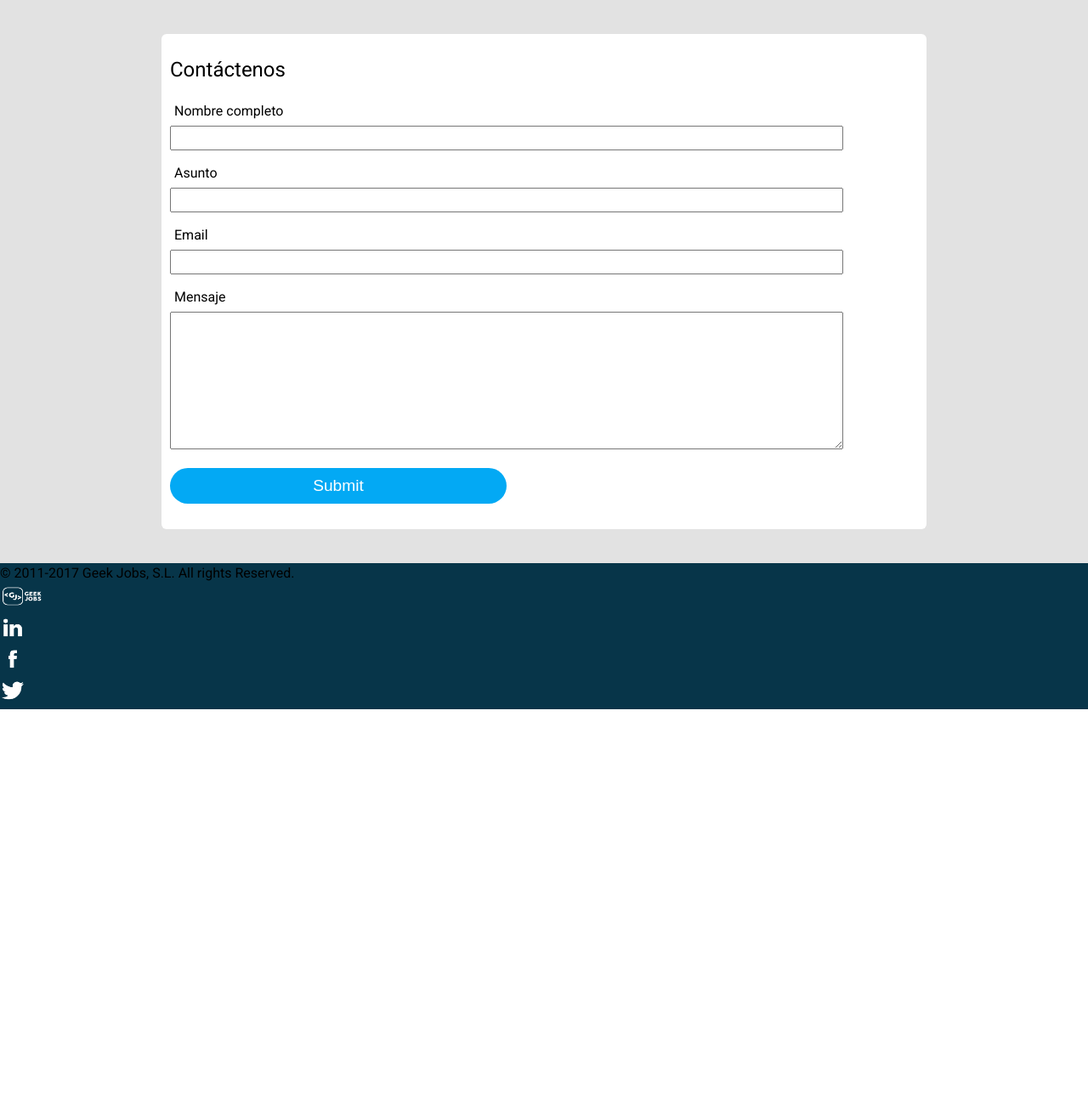
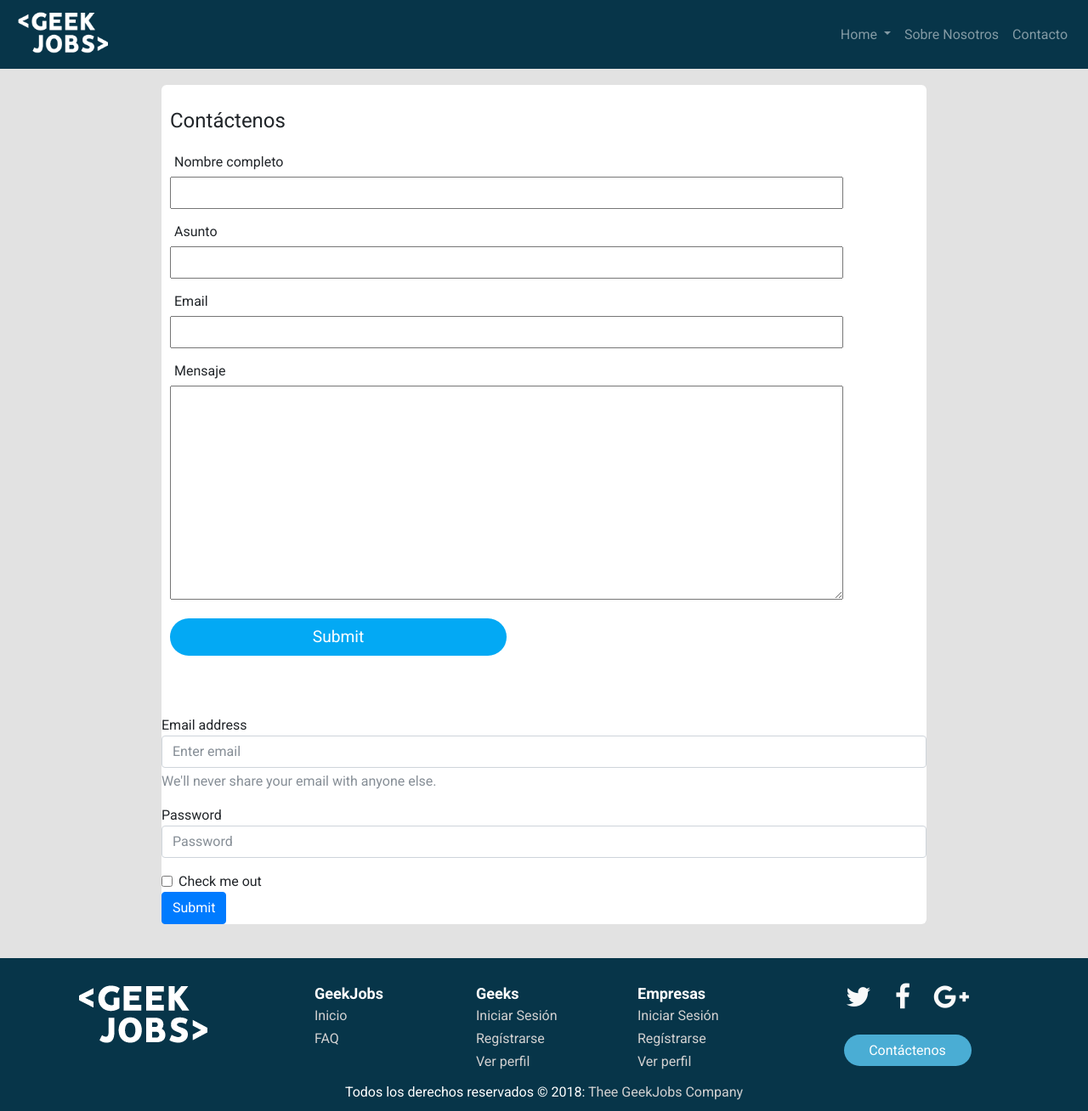
Before and after one commit to JLDRM/Caso-Pr-ctico-Front-End-J3IM, a PHP site: page /contact.html in a window 1280 px wide. Shown: the whole page at 85% size. Before the commit the page ends 835 px from the top, so only its background shows below. Run offline with PHP 8.4, Linux system fonts and the light colour scheme.

Commit message:
Estilo Navbar separado
- Mejoras en pagina de contacto, perfil usuario, ...

```diff
--- /dev/null
+++ b/assets/css/navbar.css
@@ -0,0 +1,39 @@
+
+/* NAVBAR */
+.navbar-brand {
+    width:50px;
+}
+.navbar {
+    background-color: #073549;
+}
+.navbarscroll {
+    background-color: #272727;
+    transition: 1s;
+}
+video {
+        max-width: 100%;
+        height: auto;
+        background: rgba(0,0,0,1);
+  }
+
+.videorelative {
+    position: relative;
+}
+/* EFECTO DROPDOWN*/
+  .dropdown-menu {
+    background-color: #073549;
+    transition: 1s;
+    padding-left: 30%;
+    border: 0;
+  }
+
+  .dropdown-scroll {
+    background-color: #272727;
+    transition: 1s;
+    padding-left: 30%;
+    border: 0;
+  }
+
+  .dropdown-menu a {
+    color: white;
+  }
--- a/assets/css/perfil_usuario.css
+++ b/assets/css/perfil_usuario.css
@@ -1,4 +1,5 @@
 @import url("./reset.css");
+@import url("./navbar.css");
 @import url("./botones.css");
 @import url("./footer.css");
 html {
@@ -13,7 +14,7 @@ body {
 
 section {
     width: 900px;
-    margin: 40px auto;
+    margin: 100px auto 40px auto;
     background: white;
     border-radius: 6px;
 }
--- a/contact.html
+++ b/contact.html
@@ -9,7 +9,10 @@
     <!-- Fuentes -->
     <link href="https://fonts.googleapis.com/css?family=Roboto:200,400,500,700" rel="stylesheet">
     <!-- Estilos -->
+    <link rel="stylesheet" href="./assets/libs/css/bootstrap/bootstrap.min.css">
+    <link rel="stylesheet" href="https://maxcdn.bootstrapcdn.com/font-awesome/4.7.0/css/font-awesome.min.css">
     <link type="text/css" rel="stylesheet" href="./assets/css/perfil_usuario.css">
+
     <!-- Inicio Favicons -->
     <link rel="icon" type="image/png" sizes="32x32" href="./assets/img/favicon/favicon-32x32.png">
     <link rel="icon" type="image/png" sizes="96x96" href="./assets/img/favicon/favicon-96x96.png">
@@ -21,6 +24,42 @@
 
 <body>
 
+    <!-- empieza navbar -->
+    <nav class="navbar navbar-expand-lg navbar-dark fixed-top nanvbar-custom" id="menu">
+        <!-- contenedor con el logo -->
+        <a class="navbar-brand" href="index.html">
+            <img src="./assets/img/logo1.png" width="115" height="50" alt="">
+        </a>
+        <button class="navbar-toggler" type="button" data-toggle="collapse" data-target="#navbarResponsive" aria-controls="navbarResponsive"
+            aria-expanded="false" aria-label="Toggle navigation">
+            <span class="navbar-toggler-icon"></span>
+        </button>
+        <div class="collapse navbar-collapse" id="navbarResponsive">
+            <ul class="navbar-nav ml-auto">
+                <!-- dropdown de HOME -->
+                <li class="dropdown" class="nav-item active">
+                    <a class="dropdown-toggle nav-link" data-toggle="dropdown" href="">
+                        Home
+                    </a>
+                    <ul class="dropdown-menu" id="menuhome">
+                        <li>
+                            <a href="index.html">Home Usuario</a>
+                        </li>
+                        <li>
+                            <a href="home_empresa.html">Home Empresa</a>
+                        </li>
+                    </ul>
+                </li>
+
+                <li class="nav-item">
+                    <a class="nav-link" href="pagina_construccion.html">Sobre Nosotros</a>
+                </li>
+                <li class="nav-item">
+                    <a class="nav-link" href="pagina_construccion.html">Contacto</a>
+                </li>
+            </ul>
+        </div>
+    </nav>
     <section>
         <div class="cont">
             <div id="contact">
@@ -42,38 +81,115 @@
                 </form>
             </div>
         </div>
+
+        <form>
+                <div class="form-group">
+                  <label for="exampleInputEmail1">Email address</label>
+                  <input type="email" class="form-control" id="exampleInputEmail1" aria-describedby="emailHelp" placeholder="Enter email">
+                  <small id="emailHelp" class="form-text text-muted">We'll never share your email with anyone else.</small>
+                </div>
+                <div class="form-group">
+                  <label for="exampleInputPassword1">Password</label>
+                  <input type="password" class="form-control" id="exampleInputPassword1" placeholder="Password">
+                </div>
+                <div class="form-check">
+                  <input type="checkbox" class="form-check-input" id="exampleCheck1">
+                  <label class="form-check-label" for="exampleCheck1">Check me out</label>
+                </div>
+                <button type="submit" class="btn btn-primary">Submit</button>
+              </form>
     </section>
 
+    <!-- FOOTER -->
     <footer>
-        <div id="copyright">
-            <p> © 2011-2017 Geek Jobs, S.L. All rights Reserved. </p>
+        <div id="gjFooter" class="container">
+            <div class="row">
+                <!-- LOGO -->
+                <div class="col-12 col-sm-12 col-md-3 col-lg-3">
+                    <h5></h5>
+                    <a href="./index.html">
+                        <img src="./assets/img/logo1.png" alt="">
+                    </a>
                 </div>
-        <div id="footerlist">
+                <!-- ================================= -->
+                <!-- LINKS -->
+                <div class="col-12 col-sm-6 col-md-2 col-lg-2">
+                    <h5>GeekJobs</h5>
                     <ul>
-                <a target="_blank" href="https:www.geekjobs.com">
                         <li>
-                        <img src="./assets/img/geek_icon.png" width="50px" height="30px" position alt=""> </li>
-                </a>
+                            <a href="./index.html">Inicio</a>
+                        </li>
+                        <li>
+                            <a href="#">FAQ</a>
+                        </li>
+                        <li>
+                            <a href="#"></a>
+                        </li>
                     </ul>
                 </div>
-        <div id="social">
+                <!-- ================================= -->
+                <!-- LINKS GEEK -->
+                <div class="col-12 col-sm-6 col-md-2 col-lg-2">
+                    <h5>Geeks</h5>
                     <ul>
-                <a target="_blank" href="https:www.linkedin.com">
                         <li>
-                        <img src="./assets/img/linkedin_icon.png" width="30px" height="30px" alt=""> </li>
-                </a>
-                <a target="_blank" href="https:www.facebook.com">
+                            <a href="./index.html">Iniciar Sesión</a>
+                        </li>
                         <li>
-                        <img src="./assets/img/facebook_icon.png" width="30px" height="30px" alt=""> </li>
-                </a>
-                <a target="_blank" href="https:www.twitter.com">
+                            <a href="./registrousuario.html">Regístrarse</a>
+                        </li>
                         <li>
-                        <img src="./assets/img/twitter_icon.png" width="30px" height="30px" alt=""> </li>
-                </a>
-
+                            <a href="./perfil_usuario.html">Ver perfil</a>
+                        </li>
                     </ul>
                 </div>
+                <!-- ================================= -->
+                <!-- LINKS EMPRESA -->
+                <div class="col-12 col-sm-6 col-md-2 col-lg-2">
+                    <h5>Empresas</h5>
+                    <ul>
+                        <li>
+                            <a href="./home_empresa.html">Iniciar Sesión</a>
+                        </li>
+                        <li>
+                            <a href="./registro_empresa.html">Regístrarse</a>
+                        </li>
+                        <li>
+                            <a href="./pagina_construccion.html">Ver perfil</a>
+                        </li>
+                    </ul>
+                </div>
+                <!-- ================================= -->
+                <!-- REDES SOCIALES -->
+                <div class="col-12 col-sm-6 col-md-3 col-lg-3">
+                    <div class="social-networks">
+                        <a href="#" class="twitter">
+                            <i class="fa fa-twitter"></i>
+                        </a>
+                        <a href="#" class="facebook">
+                            <i class="fa fa-facebook"></i>
+                        </a>
+                        <a href="#" class="google">
+                            <i class="fa fa-google-plus"></i>
+                        </a>
+                    </div>
+                    <a class="btn btn-default" href="./pagina_construccion.html">Contáctenos</a>
+                </div>
+                <!-- ================================= -->
+            </div>
+            <!-- COPYRIGHT -->
+            <div class="footer-copyright">
+                <div class="container-fluid">
+                    Todos los derechos reservados © 2018:
+                    <a href="./index.html">
+                        <strong> Thee GeekJobs Company</strong>
+                    </a>
+                </div>
+            </div>
+            <!-- ================================= -->
+        </div>
     </footer>
+    <!-- ================================= -->
 </body>
 
 </html>
--- a/homebootsjoh.css
+++ b/homebootsjoh.css
@@ -135,3 +135,9 @@ video {
     font-size: 10pt;
     padding-bottom: 6%;
 }
+
+
+.row {
+    margin-right: 0;
+    margin-left: 0;
+}
```
Also changed, not shown: perfil_usuario.html (+35 -0 lines). Lines whose indentation alone changed are shown as unchanged.
